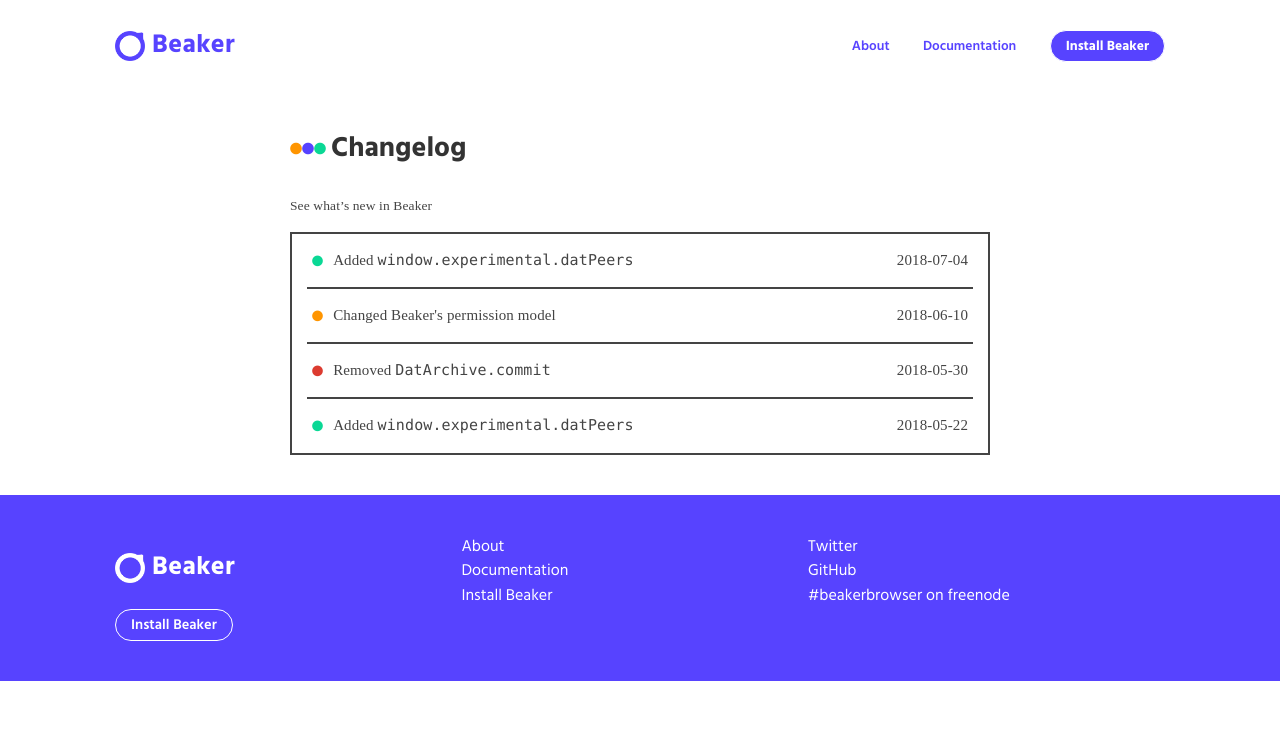
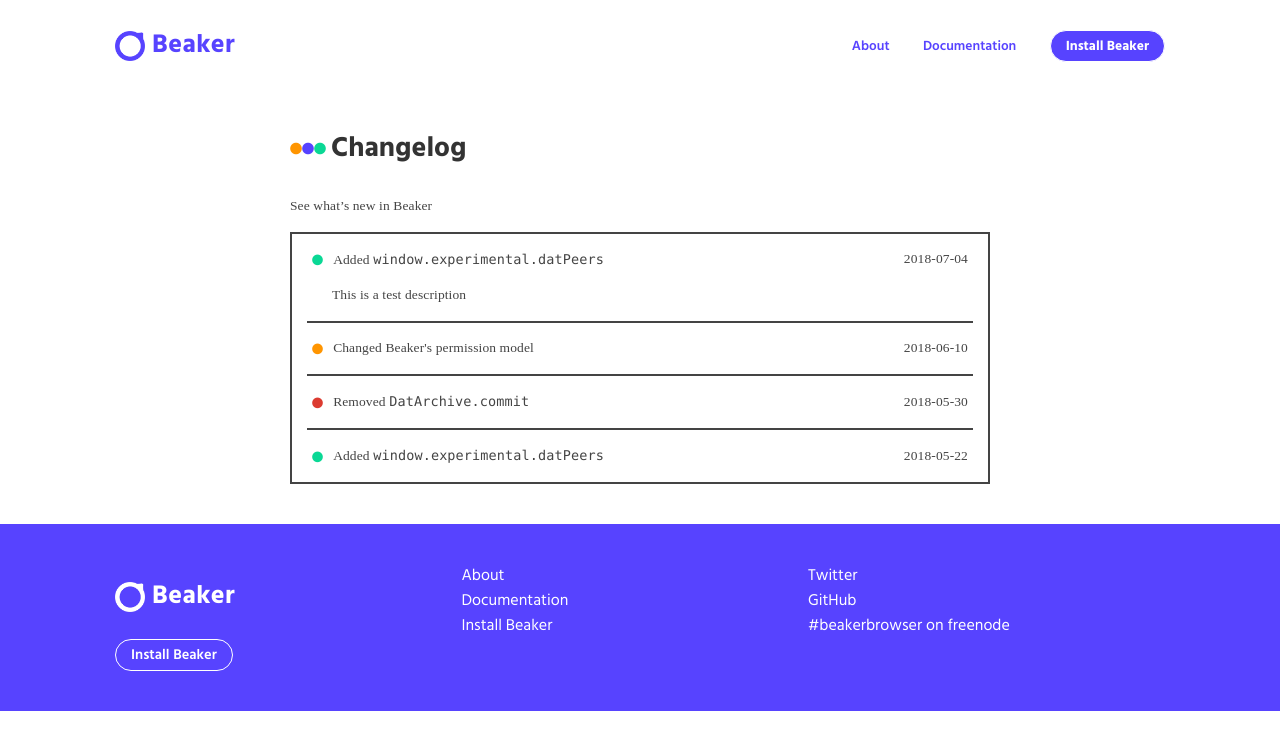
Before and after one commit to beakerbrowser/beakerbrowser.com, a Jekyll site: the page built from changelog/index.md, in a window 1280 px wide. Shown: the top 750 px of the page. Built offline with Jekyll 4.4.1, drawn with Linux system fonts in a browser that asks for light colours; some web fonts are replaced.

Commit message:
Add a description to changelog items

```diff
--- a/changelog/index.md
+++ b/changelog/index.md
@@ -9,18 +9,22 @@
   <li class="change">
   	<span class="addition fas fa-circle"></span>
 
-    <a href="" class="change-description">
+    <a href="" class="change-title">
       Added
   	  <code>window.experimental.datPeers</code>
   	</a>
 
   	<div class="date">2018-07-04</div>
+
+  	<p class="change-description">
+      This is a test description
+    </p>
   </li>
 
   <li class="change">
   	<span class="modification fas fa-circle"></span>
 
-    <a href="" class="change-description">
+    <a href="" class="change-title">
       Changed Beaker's permission model
   	</a>
 
@@ -30,7 +34,7 @@
   <li class="change">
   	<span class="deletion fas fa-circle"></span>
 
-    <a href="" class="change-description">
+    <a href="" class="change-title">
       Removed
   	  <code>DatArchive.commit</code>
   	</a>
@@ -41,7 +45,7 @@
   <li class="change">
   	<span class="addition fas fa-circle"></span>
 
-    <a href="" class="change-description">
+    <a href="" class="change-title">
       Added
   	  <code>window.experimental.datPeers</code>
   	</a>
--- a/css/pages/_changelog.scss
+++ b/css/pages/_changelog.scss
@@ -47,7 +47,6 @@
     padding: 15px 5px;
     margin: 0 15px;
     border-bottom: 2px solid;
-    font-size: 15px;
 
     .fa-circle {
       font-size: 11px;
@@ -71,15 +70,25 @@
     }
 
     .date {
+      display: none;
       margin-left: auto;
+
+      @include respond-to(tablet) {
+        display: flex;
+      }
     }
   }
 
-  .change-description {
+  .change-title {
     font-weight: 500;
 
     &:hover {
       text-decoration: underline;
     }
   }
+
+  .change-description {
+    flex: 100%;
+    margin: 15px 0 0 20px;
+  }
 }
```
